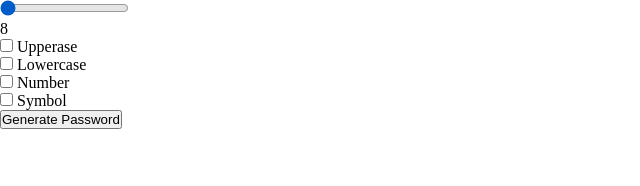
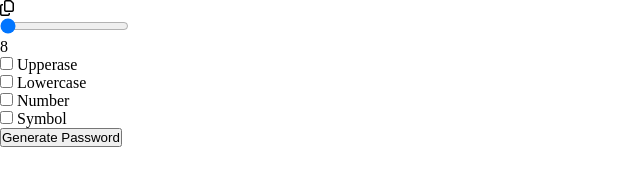
Before and after one commit to Abhishek-IITP/javaScript, a plain HTML site: page STUDY/passwordGenerator/index.html in a window 1280 px wide. Shown: the whole page, without its empty margins (0-640 px from the left). Drawn offline with Linux system fonts and the light colour scheme.

Commit message:
Update index.html

```diff
--- a/STUDY/passwordGenerator/index.html
+++ b/STUDY/passwordGenerator/index.html
@@ -5,12 +5,18 @@
     <meta name="viewport" content="width=device-width, initial-scale=1.0">
     <title>Document</title>
     <link rel="stylesheet" href="style.css">
+    <link rel="stylesheet" href="https://cdnjs.cloudflare.com/ajax/libs/font-awesome/6.6.0/css/all.min.css" integrity="sha512-Kc323vGBEqzTmouAECnVceyQqyqdsSiqLQISBL29aUW4U/M7pSPA/gEUZQqv1cwx4OnYxTxve5UMg5GT6L4JJg==" crossorigin="anonymous" referrerpolicy="no-referrer" />
 </head>
 <body id="container">
     <div class="wrapper">
-        <h1 id="newPass"></h1>
-        <input type="range" id="range" min="8" max="20" value="8">
-        <p id="rangeVal"></p>
+        <div>
+            <h1 id="newPass"></h1>
+            <i class="fa-regular fa-copy" id="copyBtn"></i>
+        </div>
+        <div>
+            <input type="range" id="range" min="8" max="20" value="8">
+            <p id="rangeVal"></p>
+        </div>
 
         <div>
         <input type="checkbox" name="Captial" id="up">
```
